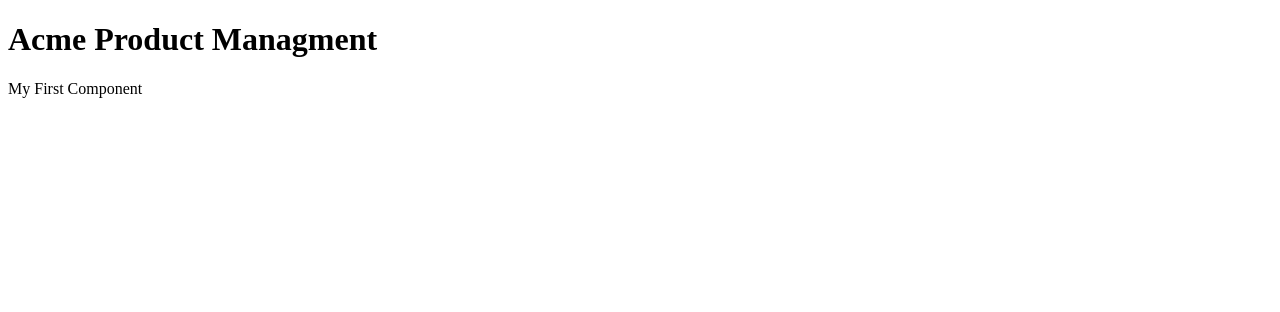
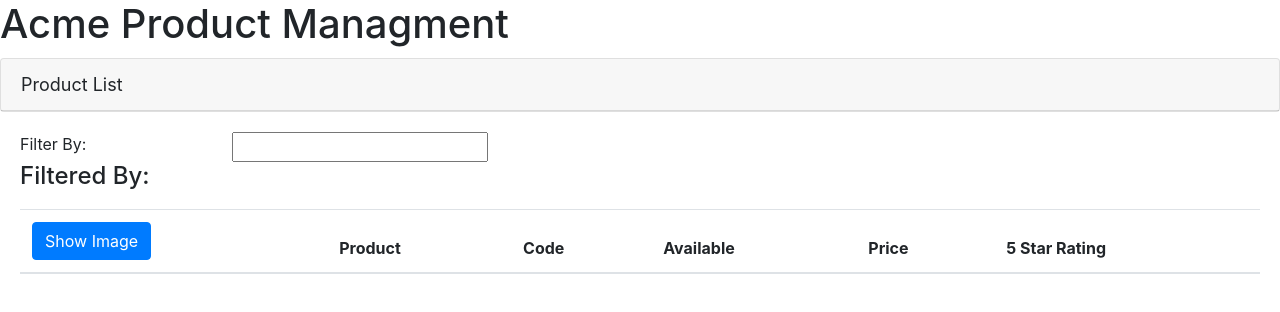
Before and after one commit to MohamedMagdyOmar/Angular-Getting-Started, an Angular app in the folder APM/: page / in a window 1280 px wide. Shown: the top 312 px of the page. Built offline with nearby package versions, Linux system fonts and the light colour scheme.

Commit message:
Using Component as directives

```diff
--- a/APM/package.json
+++ b/APM/package.json
@@ -19,6 +19,8 @@
     "@angular/platform-browser": "~9.1.1",
     "@angular/platform-browser-dynamic": "~9.1.1",
     "@angular/router": "~9.1.1",
+    "bootstrap": "^4.5.0",
+    "font-awesome": "^4.7.0",
     "rxjs": "~6.5.4",
     "tslib": "^1.10.0",
     "zone.js": "~0.10.2"
--- a/APM/src/app/app.component.ts
+++ b/APM/src/app/app.component.ts
@@ -5,7 +5,7 @@
   template: `
     <div>
       <h1>{{pageTitle}}</h1>
-      <div>My First Component</div>
+      <pm-products></pm-products>
     </div>
   `
 })
--- a/APM/src/app/app.module.ts
+++ b/APM/src/app/app.module.ts
@@ -1,11 +1,12 @@
 import { NgModule } from '@angular/core';
 import { AppComponent } from './app.component';
+import { ProductListComponent } from './products/product-list.component';
 import { BrowserModule } from '@angular/platform-browser';
 
 
 @NgModule({
   imports: [BrowserModule],
-  declarations: [AppComponent],
+  declarations: [AppComponent, ProductListComponent],
   bootstrap: [AppComponent]
 })
 
--- /dev/null
+++ b/APM/src/app/products/product-list.component.html
@@ -0,0 +1,44 @@
+<div class='card'>
+    <div class='card-header'>
+        Product List
+    </div>
+
+</div>
+
+<div class='card-body'>
+    <div class='row'>
+        <div class='col-md-2'>Filter By:</div>
+        <div class='col-md-4'>
+            <input type='text'/>
+        </div>
+    </div>
+
+    <div class='row'>
+        <div class='col-md-6'>
+            <h4>Filtered By:</h4>
+        </div>
+
+    </div>
+
+    <div class='table-responsive'>
+        <table class='table'>
+            <thead>
+                <tr>
+                    <th>
+                        <button class='btn btn-primary'>Show Image</button>
+                    </th>
+                    <th>Product</th>
+                    <th>Code</th>
+                    <th>Available</th>
+                    <th>Price</th>
+                    <th>5 Star Rating</th>
+                </tr>
+            </thead>
+            <tbody>
+
+            </tbody>
+        </table>
+
+    </div>
+
+</div>
--- a/APM/src/styles.css
+++ b/APM/src/styles.css
@@ -1,4 +1,7 @@
 /* You can add global styles to this file, and also import other style files */
+@import "~bootstrap/dist/css/bootstrap.min.css";
+@import "~font-awesome/css/font-awesome.min.css";
+
 div.card-header {
  font-size: large;
 }
```
Also changed, not shown: APM/src/app/products/product-list.component.ts (added, +11 -0 lines), 1 other file (tests, documents, lock files or other folders).
